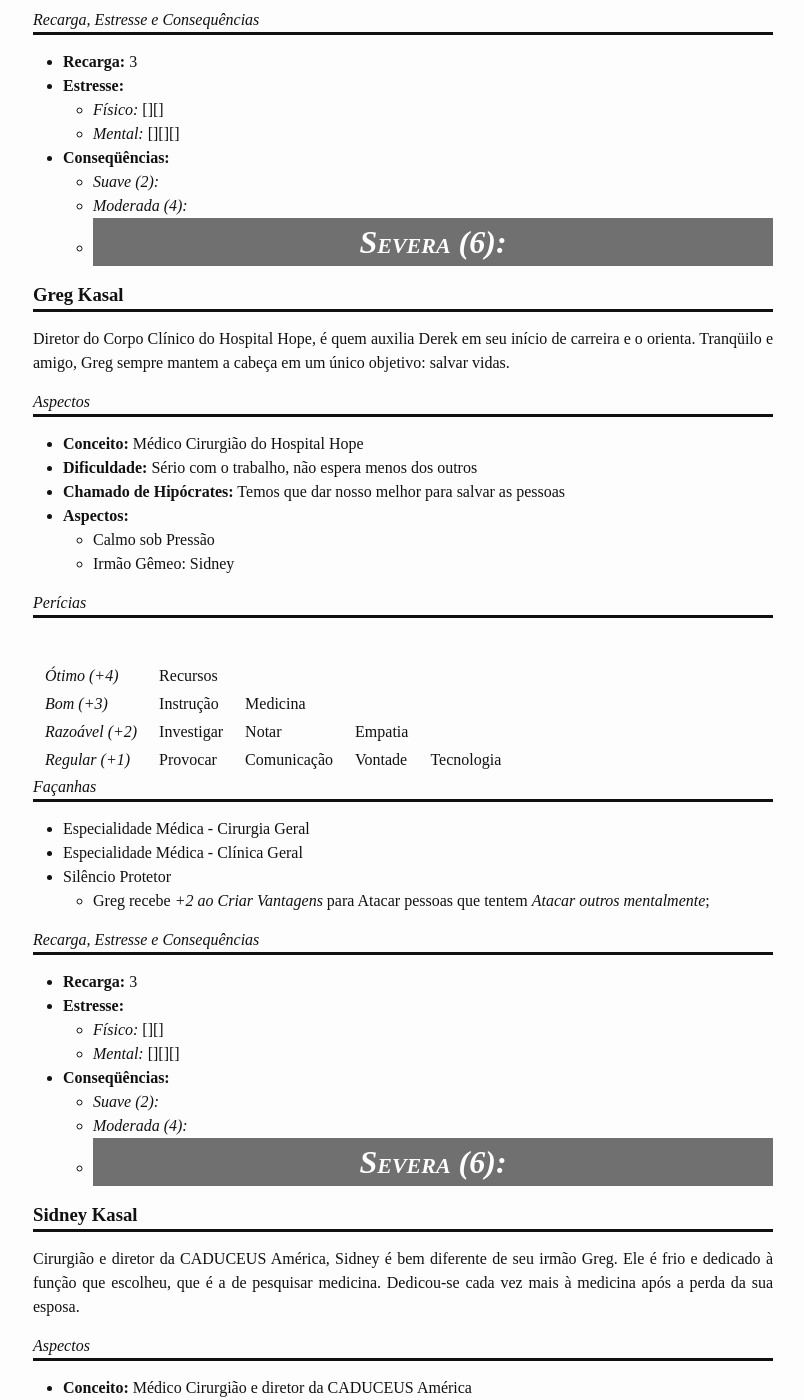
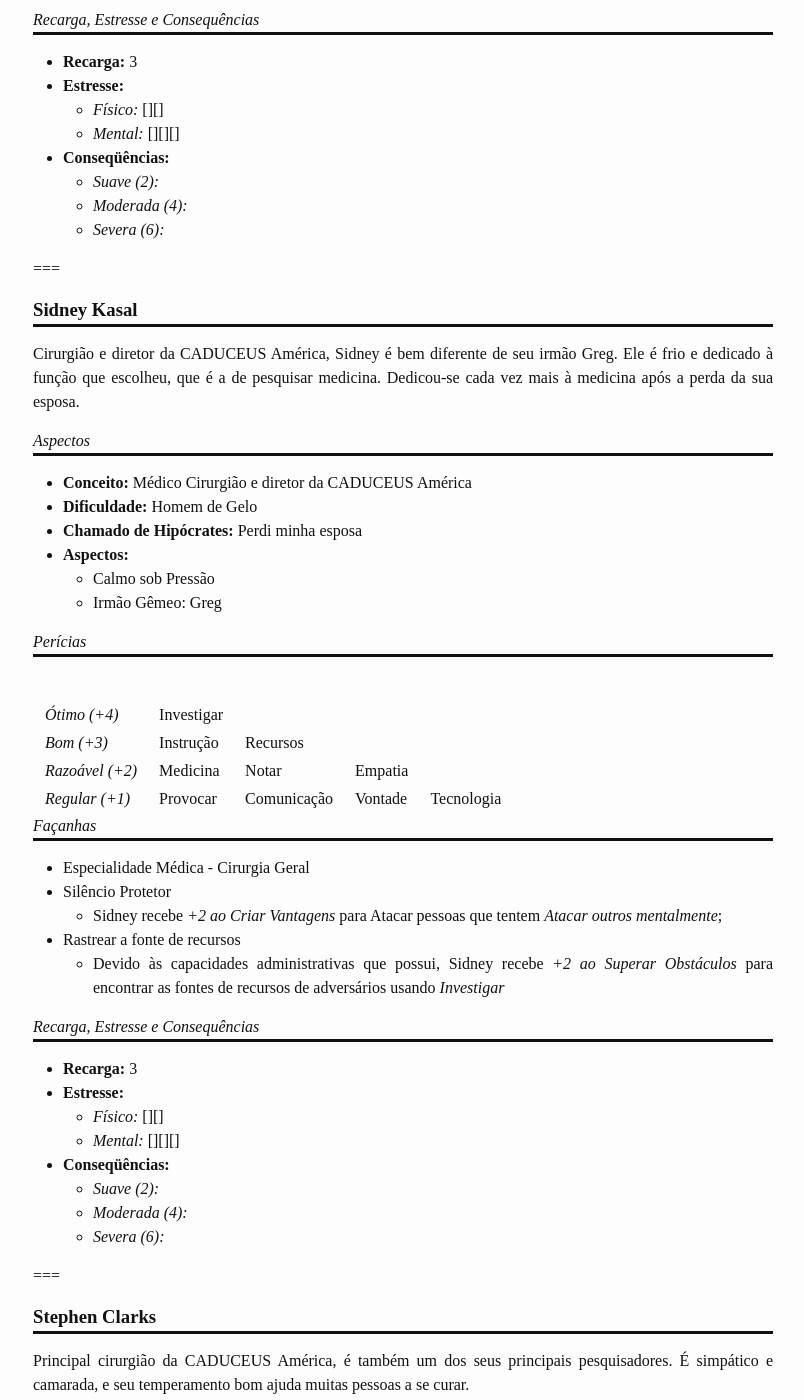
Before and after one commit to fabiocosta0305/fabiocosta0305.github.io-old, a Jekyll site: the page built from _posts/2015-05-21-DestinoDaCaduceus-personagens.md, in a window 1280 px wide and 1400 px high, scrolled down 4097 px. Shown: the whole window, without its empty margins (237-1041 px from the left). Built offline with Jekyll 4.4.1, drawn with Linux system fonts in a browser that asks for light colours; some web fonts are replaced; Markdown is read by kramdown in place of the engine named in the settings.

Commit message:
Corrigindo formataÃ§Ã£o dos Personagens ao Destino da Caduceus

```diff
--- a/_posts/2015-05-21-DestinoDaCaduceus-personagens.md
+++ b/_posts/2015-05-21-DestinoDaCaduceus-personagens.md
@@ -181,47 +181,7 @@ Diretor do Corpo Clínico do Hospital Hope, é quem auxilia Derek em seu início
   - *Suave (2):*
   - *Moderada (4):*
   - *Severa (6):*
-===
 
-### Greg Kasal
-
-Diretor do Corpo Clínico do Hospital Hope, é quem auxilia Derek em seu início de carreira e o orienta. Tranqüilo e amigo, Greg sempre mantem a cabeça em um único objetivo: salvar vidas.
-
-#### Aspectos
-
-- **Conceito:** Médico Cirurgião do Hospital Hope
-- **Dificuldade:** Sério com o trabalho, não espera menos dos outros
-- **Chamado de Hipócrates:** Temos que dar nosso melhor para salvar as pessoas
-- **Aspectos:**
-  - Calmo sob Pressão
-  - Irmão Gêmeo: Sidney
-
-#### Perícias
-
-|                |            |             |            |             |
-|----------------|------------|-------------|------------|-------------|
-|*Ótimo (+4)*    | Recursos   |             |            |             |
-|*Bom (+3)*      | Instrução  | Medicina    |            |             |
-|*Razoável (+2)* | Investigar | Notar       | Empatia    |             |
-|*Regular (+1)*  | Provocar   | Comunicação | Vontade    | Tecnologia  |
-
-#### Façanhas
-
-- Especialidade Médica - Cirurgia Geral
-- Especialidade Médica - Clínica Geral
-- Silêncio Protetor
-  - Greg recebe *+2 ao Criar Vantagens* para Atacar pessoas que tentem *Atacar outros mentalmente*;
-
-#### Recarga, Estresse e Consequências
-
-- **Recarga:** 3
-- **Estresse:**
-  - *Físico:* [][]
-  - *Mental:* [][][]
-- **Conseqüências:**
-  - *Suave (2):*
-  - *Moderada (4):*
-  - *Severa (6):*
 ===
 
 ### Sidney Kasal
@@ -264,6 +224,7 @@ Cirurgião e diretor da CADUCEUS América, Sidney é bem diferente de seu irmão
   - *Suave (2):*
   - *Moderada (4):*
   - *Severa (6):*
+
 ===
 
 ### Stephen Clarks
@@ -304,6 +265,7 @@ Principal cirurgião da CADUCEUS América, é também um dos seus principais pes
   - *Suave (2):*
   - *Moderada (4):*
   - *Severa (6):*
+
 ===
 
 ### Cybil Myers
@@ -344,4 +306,5 @@ Anestesiologista principal da CADUCEUS América, é uma ex-policial. Possui um t
   - *Suave (2):*
   - *Moderada (4):*
   - *Severa (6):*
+
 ===
```
